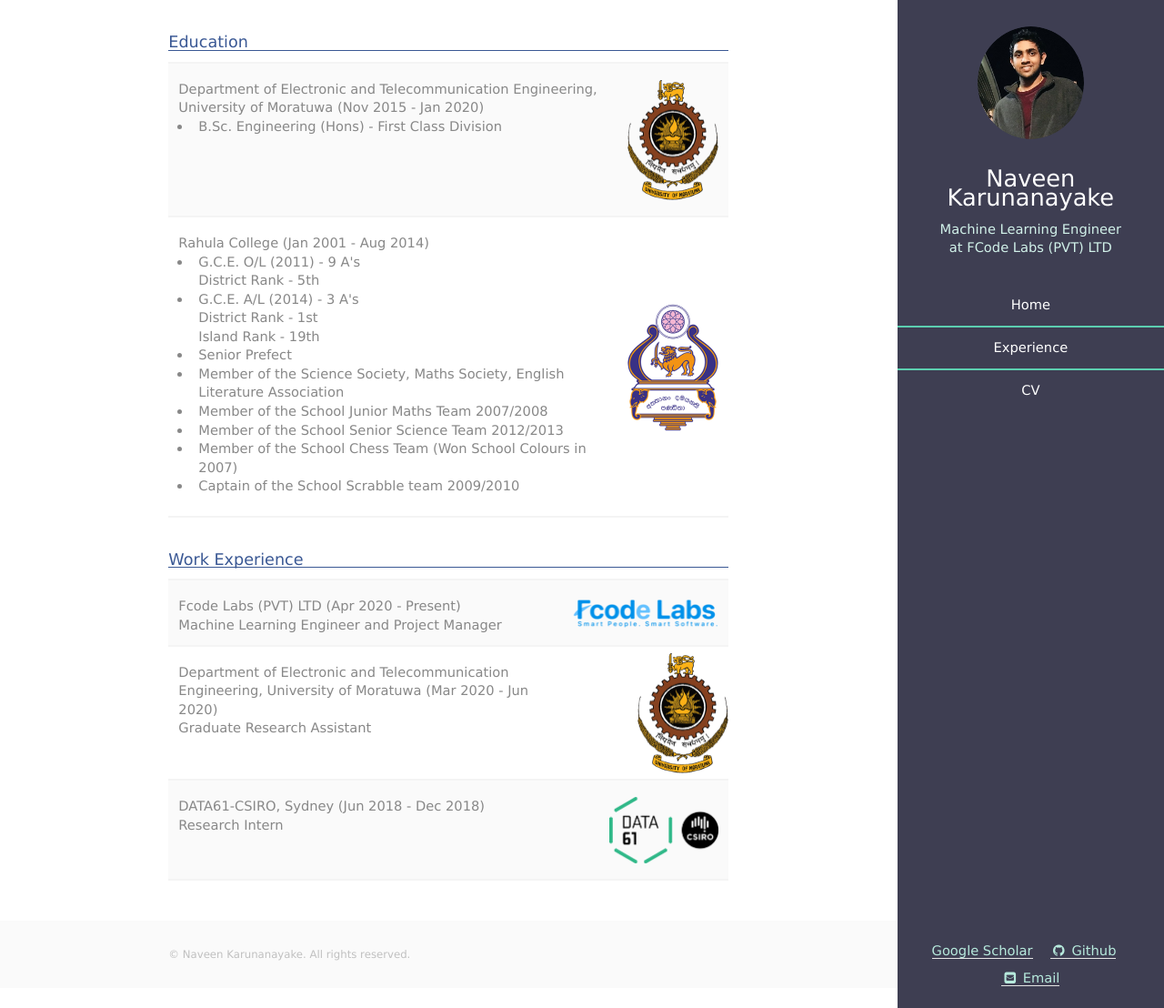
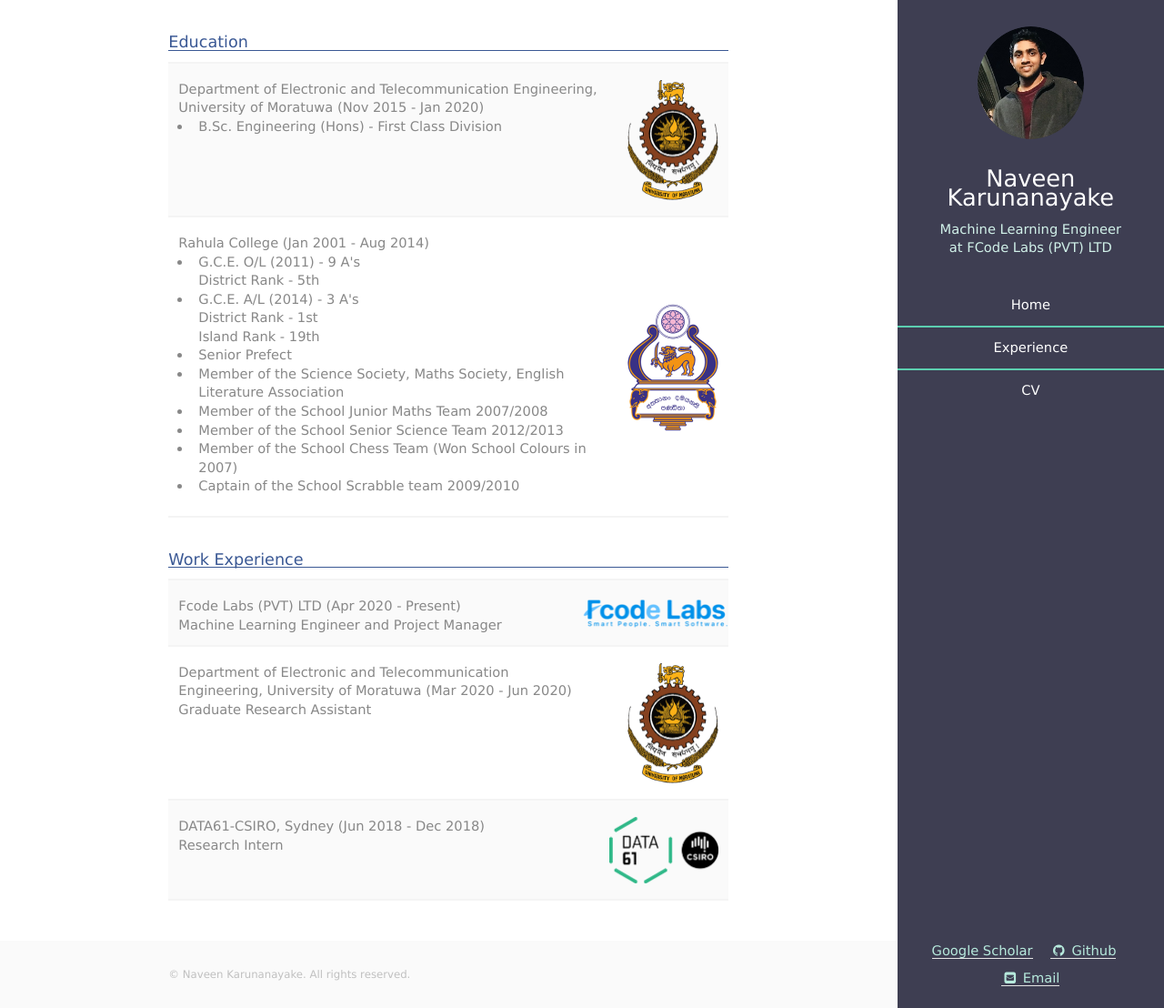
Before and after one commit to NaveenHK/NaveenHK.github.io, a Jekyll site: the page built from cv/index.html, in a window 1280 px wide and 1108 px high. Shown: the whole window at 91% size. Built offline with Jekyll 4.4.1, drawn with Linux system fonts in a browser that asks for light colours.

Commit message:
styling changes

```diff
--- a/cv/index.html
+++ b/cv/index.html
@@ -64,7 +64,7 @@ th,td {
             <p>Fcode Labs (PVT) LTD (Apr 2020 - Present)<br>
             Machine Learning Engineer and Project Manager
             </td>
-            <td style="vertical-align: middle">
+            <td style="vertical-align: middle; padding: 0">
             <p><img src="../images/fcode.png" width=160>
             </td>
             </tr>
@@ -74,7 +74,7 @@ th,td {
             <p>Department of Electronic and Telecommunication Engineering, University of Moratuwa (Mar 2020 - Jun 2020)<br>
             Graduate Research Assistant
             </td>
-            <td style="text-align: end; padding: 0">
+            <td style="text-align: end">
             <p><img src="../images/UoM.png" width=100>
             </td>
             </tr>
```
